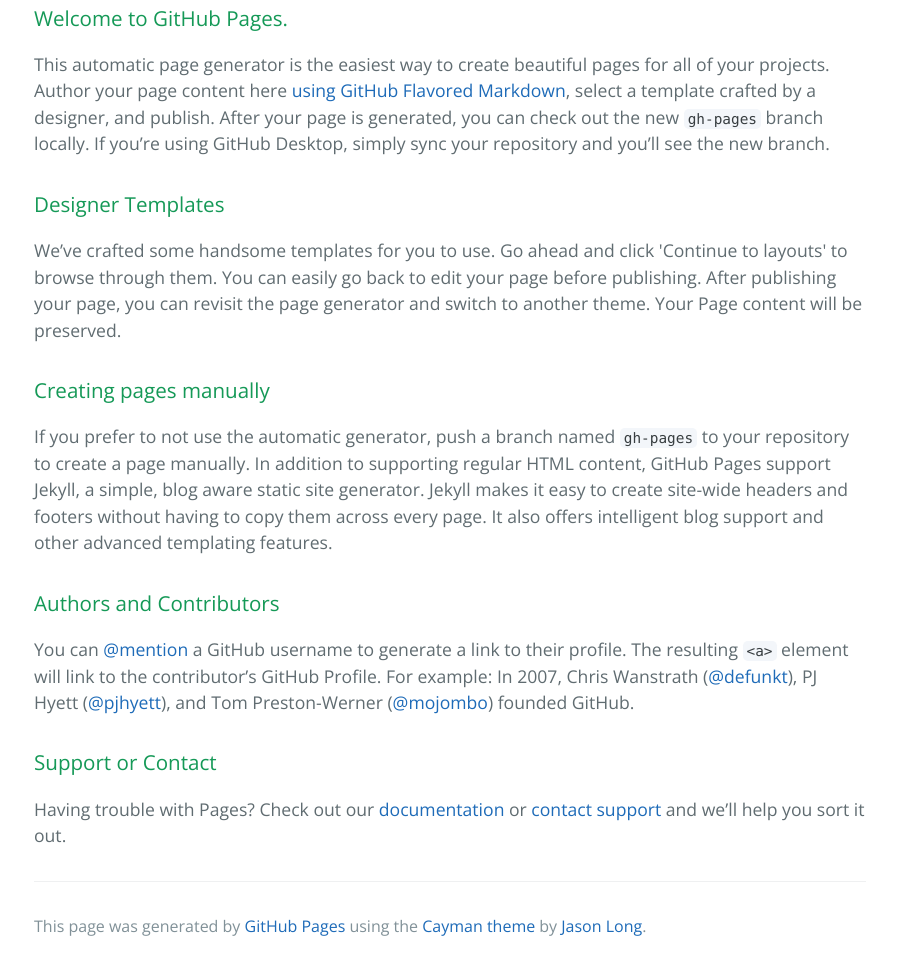
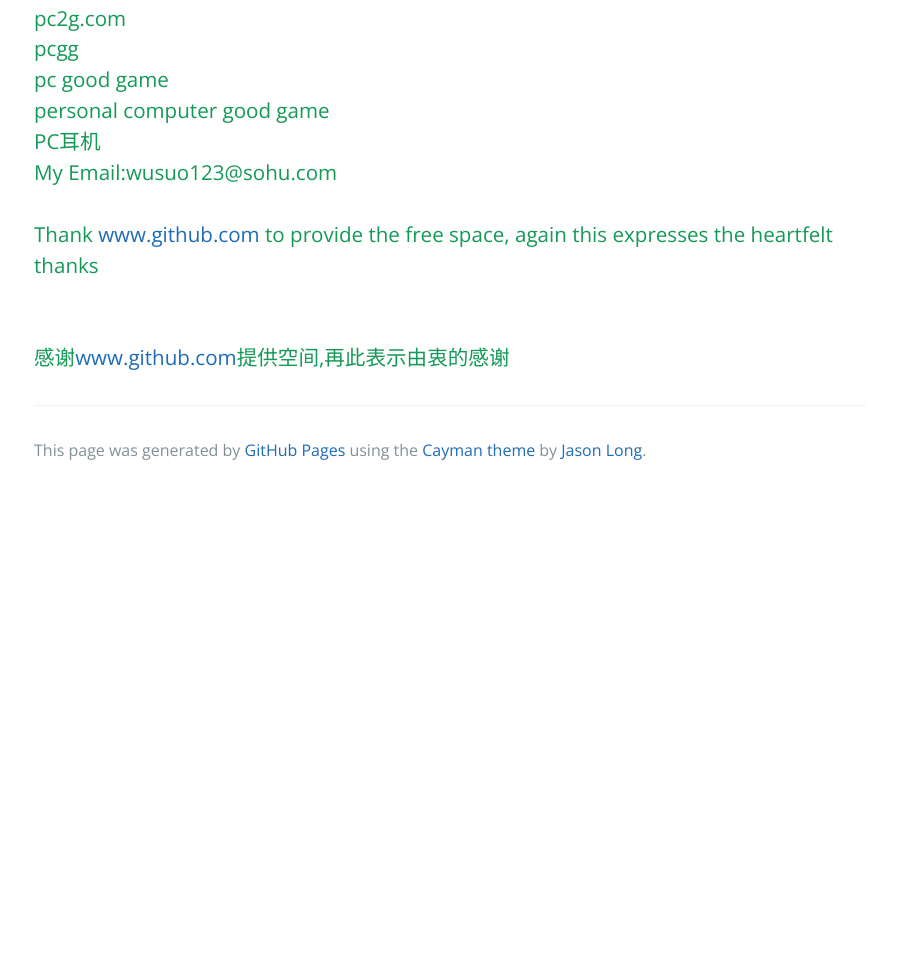
Before and after one commit to atseas/atseas.github.io, a plain HTML site: page index.html in a window 1280 px wide. Shown: the part 346-1316 px from the top of the page, without its empty margins (190-1087 px from the left). After the commit the page ends 840 px from the top, so only its background shows below. Drawn offline with nearby package versions, Linux system fonts and the light colour scheme.

Commit message:
Update index.html

```diff
--- a/index.html
+++ b/index.html
@@ -17,30 +17,21 @@
 
     <section class="main-content">
       <h3>
-<a id="welcome-to-github-pages" class="anchor" href="#welcome-to-github-pages" aria-hidden="true"><span aria-hidden="true" class="octicon octicon-link"></span></a>Welcome to GitHub Pages.</h3>
+pc2g.com<br>
+pcgg<br>
+pc good game<br>
+personal computer good game<br>
+PC耳机
+<br>
+ My Email:wusuo123@sohu.com<br>
+<br>
 
-<p>This automatic page generator is the easiest way to create beautiful pages for all of your projects. Author your page content here <a href="https://guides.github.com/features/mastering-markdown/">using GitHub Flavored Markdown</a>, select a template crafted by a designer, and publish. After your page is generated, you can check out the new <code>gh-pages</code> branch locally. If you’re using GitHub Desktop, simply sync your repository and you’ll see the new branch.</p>
+ Thank <a href="http://www.github.com/" target="_blank">www.github.com</a> to provide the free
+ space, again this expresses the heartfelt thanks
+<br><br>
+<br>
 
-<h3>
-<a id="designer-templates" class="anchor" href="#designer-templates" aria-hidden="true"><span aria-hidden="true" class="octicon octicon-link"></span></a>Designer Templates</h3>
-
-<p>We’ve crafted some handsome templates for you to use. Go ahead and click 'Continue to layouts' to browse through them. You can easily go back to edit your page before publishing. After publishing your page, you can revisit the page generator and switch to another theme. Your Page content will be preserved.</p>
-
-<h3>
-<a id="creating-pages-manually" class="anchor" href="#creating-pages-manually" aria-hidden="true"><span aria-hidden="true" class="octicon octicon-link"></span></a>Creating pages manually</h3>
-
-<p>If you prefer to not use the automatic generator, push a branch named <code>gh-pages</code> to your repository to create a page manually. In addition to supporting regular HTML content, GitHub Pages support Jekyll, a simple, blog aware static site generator. Jekyll makes it easy to create site-wide headers and footers without having to copy them across every page. It also offers intelligent blog support and other advanced templating features.</p>
-
-<h3>
-<a id="authors-and-contributors" class="anchor" href="#authors-and-contributors" aria-hidden="true"><span aria-hidden="true" class="octicon octicon-link"></span></a>Authors and Contributors</h3>
-
-<p>You can <a href="https://help.github.com/articles/basic-writing-and-formatting-syntax/#mentioning-users-and-teams" class="user-mention">@mention</a> a GitHub username to generate a link to their profile. The resulting <code>&lt;a&gt;</code> element will link to the contributor’s GitHub Profile. For example: In 2007, Chris Wanstrath (<a href="https://github.com/defunkt" class="user-mention">@defunkt</a>), PJ Hyett (<a href="https://github.com/pjhyett" class="user-mention">@pjhyett</a>), and Tom Preston-Werner (<a href="https://github.com/mojombo" class="user-mention">@mojombo</a>) founded GitHub.</p>
-
-<h3>
-<a id="support-or-contact" class="anchor" href="#support-or-contact" aria-hidden="true"><span aria-hidden="true" class="octicon octicon-link"></span></a>Support or Contact</h3>
-
-<p>Having trouble with Pages? Check out our <a href="https://help.github.com/pages">documentation</a> or <a href="https://github.com/contact">contact support</a> and we’ll help you sort it out.</p>
-
+感谢<a href="http://www.github.com/" target="_blank">www.github.com</a>提供空间,再此表示由衷的感谢</h3>
       <footer class="site-footer">
 
         <span class="site-footer-credits">This page was generated by <a href="https://pages.github.com">GitHub Pages</a> using the <a href="https://github.com/jasonlong/cayman-theme">Cayman theme</a> by <a href="https://twitter.com/jasonlong">Jason Long</a>.</span>
```
